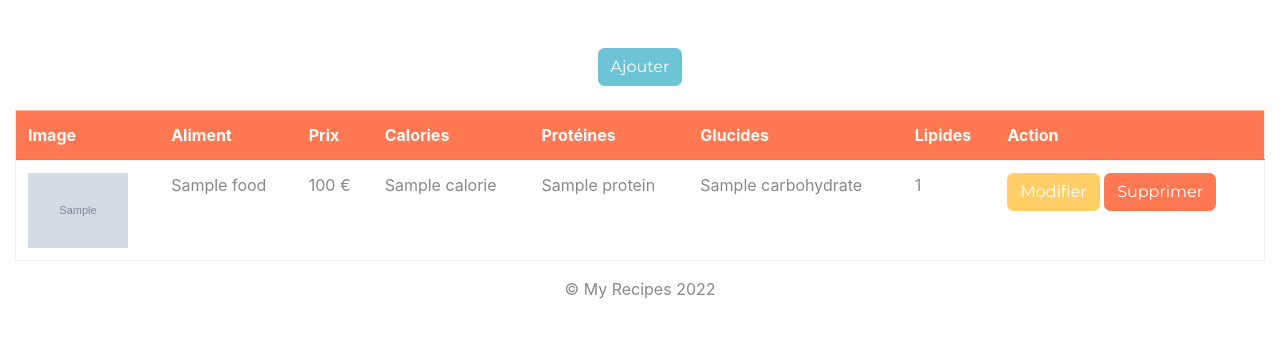
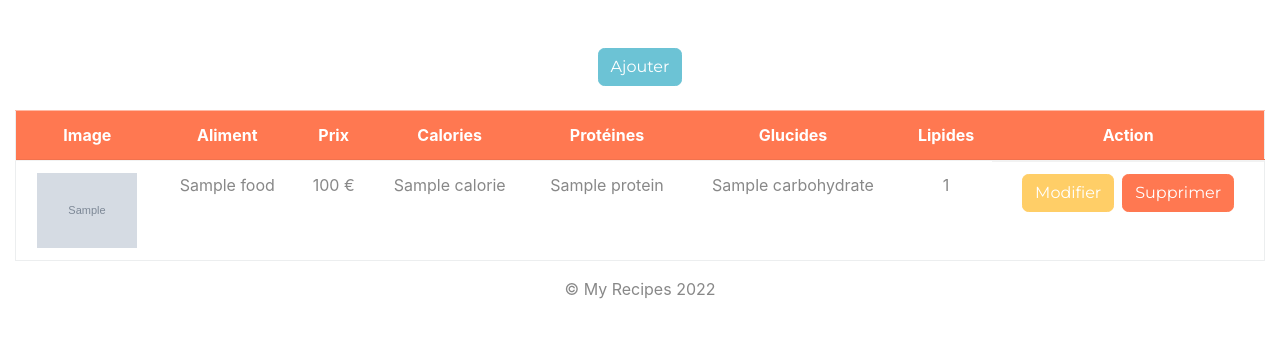
Before and after one commit to Melissa-code/My_recipes, a Symfony app: template templates/admin/admin_food/adminFood.html.twig in a window 1280 px wide. Shown: the part 128-466 px from the top of the page. Run offline with Twig, Linux system fonts and the light colour scheme; the template is opened without the code that fills it: most values are stand-ins (such as "Sample title", 1, 10 or a date in 2020); grey boxes marked "Sample" are stand-in pictures; some libraries are stand-ins or nearby versions.

Commit message:
delete food

```diff
--- a/templates/admin/admin_food/adminFood.html.twig
+++ b/templates/admin/admin_food/adminFood.html.twig
@@ -11,7 +11,9 @@
 {% block body %}
 
     <div class="container-fluid">
-        <div class="row">
+        <div class="row d-flex justify-content-center">
+
+
             <div class="col-12">
 
                 {# Add button #}
@@ -25,29 +27,36 @@
                         <table class="table table-hover border">
                             <thead>
                                 <tr class="table-danger">
-                                    <th scope="col">Image</th>
-                                    <th scope="col">Aliment</th>
-                                    <th scope="col">Prix</th>
-                                    <th scope="col">Calories</th>
-                                    <th scope="col">Protéines</th>
-                                    <th scope="col">Glucides</th>
-                                    <th scope="col">Lipides</th>
-                                    <th scope="col">Action</th>
+                                    <th scope="col" class="text-center">Image</th>
+                                    <th scope="col" class="text-center">Aliment</th>
+                                    <th scope="col" class="text-center">Prix</th>
+                                    <th scope="col" class="text-center">Calories</th>
+                                    <th scope="col" class="text-center">Protéines</th>
+                                    <th scope="col" class="text-center">Glucides</th>
+                                    <th scope="col" class="text-center">Lipides</th>
+                                    <th scope="col" class="text-center">Action</th>
                                 </tr>
                             </thead>
                             {% for oneFood in food %}
                             <tbody>
                                 <tr class="table">
-                                    <td><img src="{{ asset('images/' ~ oneFood.image) }}" alt="{{ oneFood.name }}" style="width: 100px;"></td>
-                                    <td>{{ oneFood.name|capitalize }}</td>
-                                    <td>{{ oneFood.price }}0 €</td>
-                                    <td>{{ oneFood.calorie }}</td>
-                                    <td>{{ oneFood.protein }}</td>
-                                    <td>{{ oneFood.carbohydrate }}</td>
-                                    <td>{{ oneFood.lipid }}</td>
-                                    <td>
-                                        <a class="btn btn-warning" href="{{ path('app_update_ingredient', {'id': oneFood.id}) }}">Modifier</a>
-                                        <a class="btn btn-danger">Supprimer</a>
+                                    <td class="text-center"><img src="{{ asset('images/' ~ oneFood.image) }}" alt="{{ oneFood.name }}" style="width: 100px;"></td>
+                                    <td class="text-center">{{ oneFood.name|capitalize }}</td>
+                                    <td class="text-center">{{ oneFood.price }}0 €</td>
+                                    <td class="text-center">{{ oneFood.calorie }}</td>
+                                    <td class="text-center">{{ oneFood.protein }}</td>
+                                    <td class="text-center">{{ oneFood.carbohydrate }}</td>
+                                    <td class="text-center">{{ oneFood.lipid }}</td>
+                                    <td class="d-flex justify-content-center">
+                                        {# Update food #}
+                                        <a class="btn btn-warning mr-2" href="{{ path('app_update_ingredient', {'id': oneFood.id}) }}">Modifier</a>
+
+                                        {# Delete food #}
+                                        <form method="POST" action="{{ path('app_delete', {'id': oneFood.id}) }}" onsubmit="return confirm('Confirmer la suppression de l\'aliment')" >
+                                            <input type="hidden" name="_method" value="DEL">
+                                            <input type="hidden" name="_token" value="{{ csrf_token("REM" ~ oneFood.id) }}">
+                                            <input type="submit" class="btn btn-danger" value="Supprimer">
+                                        </form>
                                     </td>
                                 </tr>
                             {% endfor %}
--- a/templates/base.html.twig
+++ b/templates/base.html.twig
@@ -4,6 +4,7 @@
         <meta charset="UTF-8">
         <title>{% block title %}{% endblock %}</title>
         <link rel="stylesheet" href="https://bootswatch.com/4/minty/bootstrap.min.css">
+{#        <link rel="stylesheet" href="https://bootswatch.com/4/united/bootstrap.min.css">#}
         <link rel="stylesheet" href="{{ asset('css/main.css') }}">
         {% block stylesheets %}{% endblock %}
     </head>
```
Also changed, not shown: src/Controller/AdminFoodController.php (+28 -1 lines), 1 other file.
